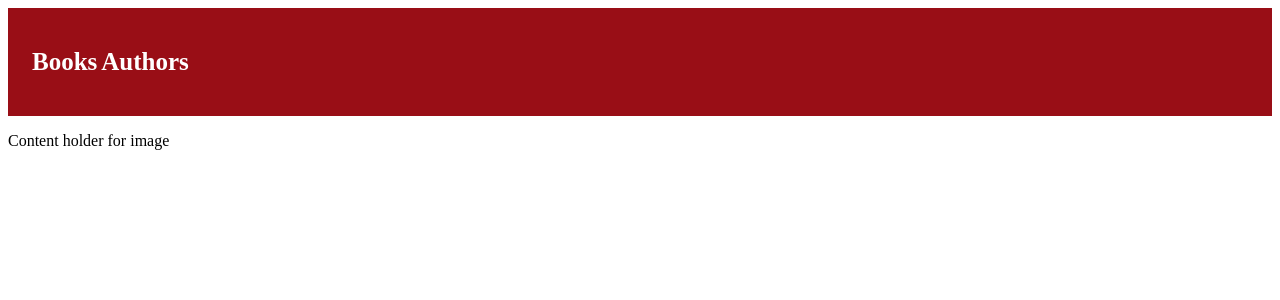
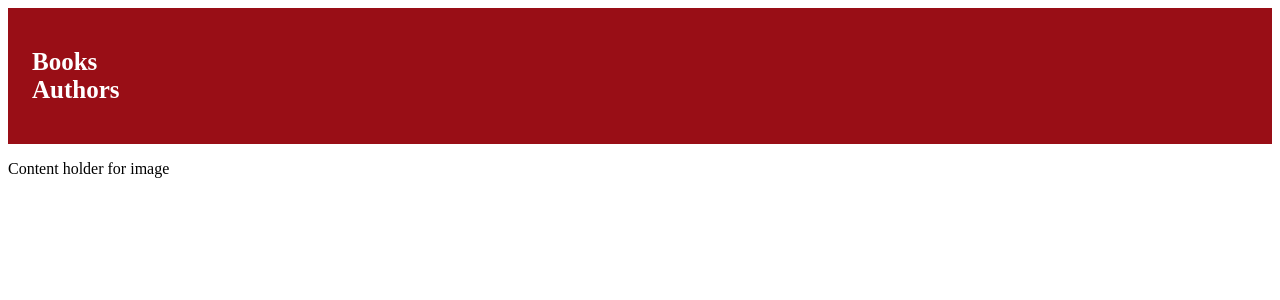
Before and after one commit to amymhaddad/upcase_booklist_app, a Flask app: page / in a window 1280 px wide. Shown: the top 300 px of the page. Run offline with Flask 2, Linux system fonts and the light colour scheme; parts of the project's set-up code (start-up, migrations or seed data) failed here and were passed over.

Commit message:
Updated html and css header on all pages

```diff
--- a/upcase_booklist_app/static/main.css
+++ b/upcase_booklist_app/static/main.css
@@ -11,14 +11,21 @@
     display: inline-block;
 }
 
-.nav-item a {
+.page-header ul {
+    list-style-type: none;
+    padding-left: 0;
+}
+
+.page-header-link a{
+    display: inline-block;
     font-size: 25px;
     font-weight: bold;
     color:white;
     text-decoration: none;
 }
 
-.nav-item a:hover {
+
+.page-header-link a:hover {
     text-decoration: underline;
     color: white;
 }
@@ -26,6 +33,22 @@
 .page-title {
     padding: 20px;
 }
+
+
+
+/*authors*/
+.names a{
+    font-size: 25px;
+    color: #990E16;
+    text-decoration: none;
+}
+
+.names a:hover {
+    color: #990E16;
+    text-decoration: underline;
+}
+
+
 
 /*books.html */
 
@@ -47,6 +70,8 @@
     color: #990E16;
     text-decoration: underline;
 }
+
+
 
 /*single_book.html */
 .title {
@@ -70,15 +95,3 @@
     border: solid black 2px;
     padding: 10px;
 }
-
-/*authors*/
-.names a{
-    font-size: 25px;
-    color: #990E16;
-    text-decoration: none;
-}
-
-.names a:hover {
-    color: #990E16;
-    text-decoration: underline;
-}
--- a/upcase_booklist_app/templates/index.html
+++ b/upcase_booklist_app/templates/index.html
@@ -7,14 +7,13 @@
     </head>
 
     <body>
+        <nav class="page-header">
+            <ul>
+                <li class="page-header-link"><a href="{{ url_for('book_list') }}">Books</a></li>
+                <li class="page-header-link"><a href="{{ url_for('authors') }}">Authors</a></li>
+            </ul>
+        </nav>
 
-        <div class="page-header">
-            <p class="nav-item">
-                <a href="{{ url_for('book_list') }}">Books</a>
-                <a href="{{ url_for('authors') }}">Authors</a>
-            </p>
-
-        </div>
 
         <p>Content holder for image</p>
 
```
Also changed, not shown: upcase_booklist_app/templates/authors.html (+6 -6 lines), upcase_booklist_app/templates/books.html (+6 -8 lines).
